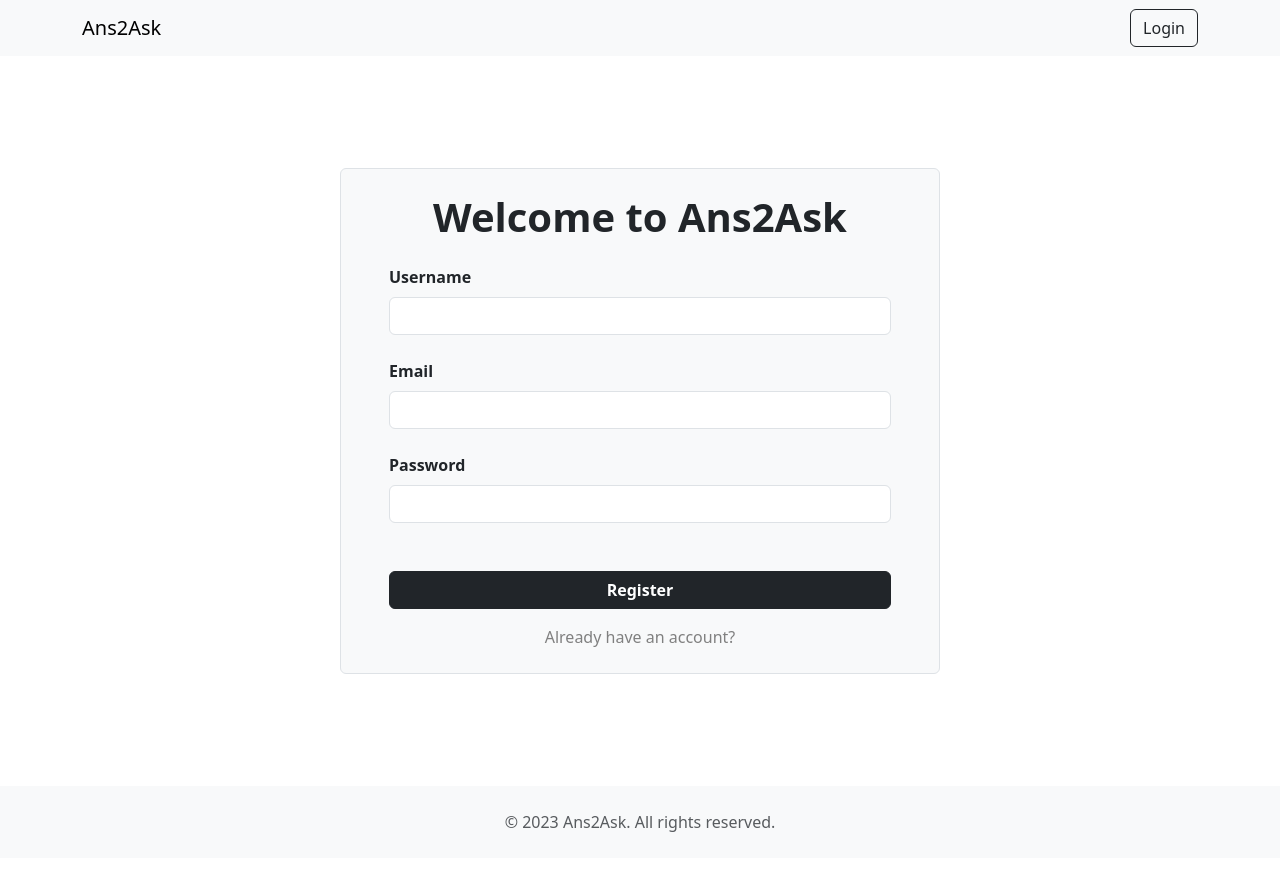
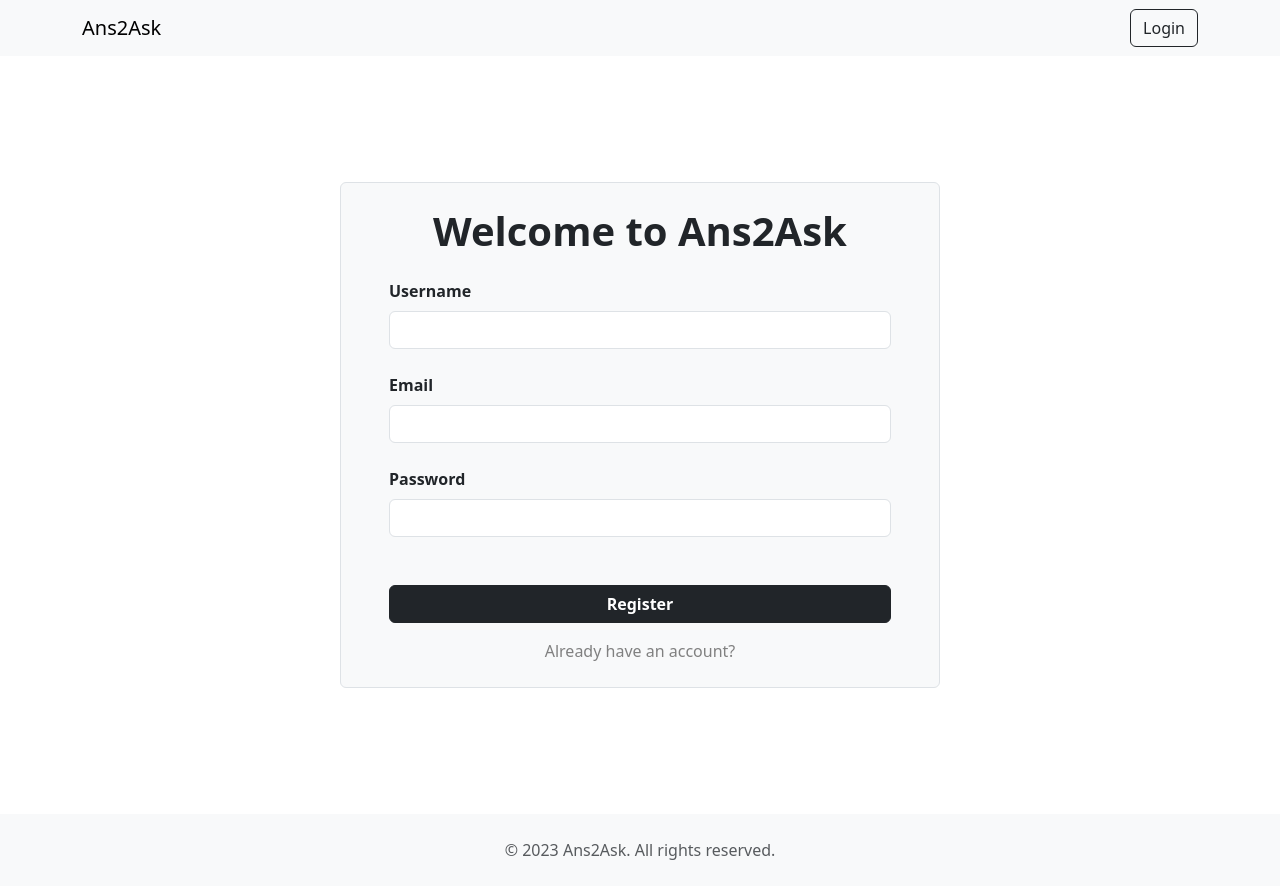
Before and after one commit to maikyh/Ans2Ask, a React (Create React App) app in the folder ans2ask-ui/: page /register in a window 1280 px wide. Before the commit the page ends 858 px from the top, so only its background shows below. Built offline with nearby package versions, Linux system fonts and the light colour scheme.

Commit message:
Incrementad the margin of the form on each login and register component

```diff
--- a/ans2ask-ui/src/components/Login/Login.css
+++ b/ans2ask-ui/src/components/Login/Login.css
@@ -4,8 +4,8 @@
 }
 
 .custom-margin-login {
-    margin-top: 135px;
-    margin-bottom: 135px;
+    margin-top: 149px;
+    margin-bottom: 149px;
 }
 
 .custom-link {
--- a/ans2ask-ui/src/components/Register/Register.css
+++ b/ans2ask-ui/src/components/Register/Register.css
@@ -4,8 +4,8 @@
 }
 
 .custom-margin-register {
-    margin-top: 112px;
-    margin-bottom: 112px;
+    margin-top: 126px;
+    margin-bottom: 126px;
 }
 
 .custom-link {
```
